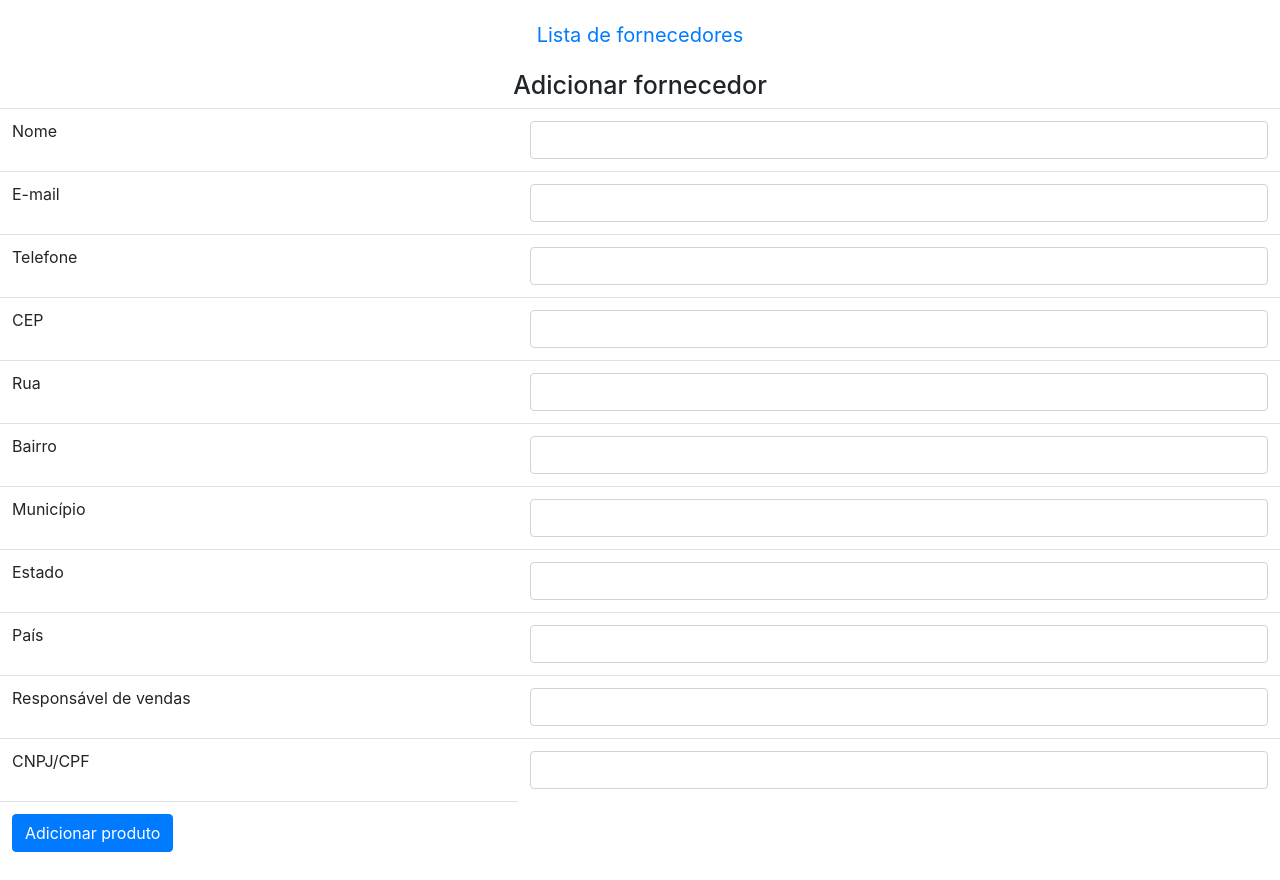
After one commit to MuriloDutra/Crud-PHP, a PHP site: page /formulario-adiciona.php in a window 1280 px wide. The commit adds this page. Run offline with PHP 8.4, Linux system fonts and the light colour scheme.

Commit message:
Funcao de adicionar fornecedor finalizada

```diff
--- a/css/detalhes.css
+++ b/css/detalhes.css
@@ -1,4 +1,4 @@
 .titulo{
-    text-align: left;
+    text-align: center;
     font-size:25px;
 }
--- a/css/index.css
+++ b/css/index.css
@@ -1,6 +1,7 @@
 h1{
     padding:15px;
 }
+
 button {
     background-color: Transparent;
     background-repeat:no-repeat;
@@ -9,3 +10,8 @@ button {
     overflow: hidden;
     outline:none;
 }
+
+#btnAdiciona{
+    padding-bottom:10px;
+    padding-left:10px;
+}
--- a/database/banco-fornecedor.php
+++ b/database/banco-fornecedor.php
@@ -39,7 +39,7 @@
     $responsavelVendas, $cnpj_cpf)
     {
         $query = "insert into FORNECEDOR (nome, email, telefone, CEP, rua, bairro, municipio, estado, pais, responsavelVendas, CNPJ_CPF)
-        values('{$nome}', '{$email}', {$telefone}, {$cep}, '{$rua}', '{$bairro}', '{$municipio}', {$estado}', '{$pais}', '{$responsavelVendas}', {$cnpj_cpf}";
+        values('{$nome}', '{$email}', {$telefone}, {$cep}, '{$rua}', '{$bairro}', '{$municipio}', '{$estado}', '{$pais}', '{$responsavelVendas}', {$cnpj_cpf});";
 
         return mysqli_query($connection, $query);
     }
--- /dev/null
+++ b/formulario-adiciona.php
@@ -0,0 +1,60 @@
+<?php include("database/banco-fornecedor.php");
+    include("database/connectionDatabase.php");
+    include("fixos/cabecalho.php");
+?>
+    <div>
+        <h1 class="titulo">Adicionar fornecedor</h1>
+        <form action="adiciona-fornecedor.php" method="post">
+            <table class="tabelaEdita table">
+                <tr>
+                    <td>Nome</td>
+                    <td><input class="form-control" type="text" name="nome"></td>
+                </tr>
+                <tr>
+                    <td>E-mail</td>
+                    <td><input class="form-control" type="text" name="email"></td>
+                </tr>
+                <tr>
+                    <td>Telefone</td>
+                    <td><input class="form-control" type="text" name="telefone"></td>
+                </tr>
+                <tr>
+                    <td>CEP</td>
+                    <td><input class="form-control" type="text" name="cep"></td>
+                </tr>
+                <tr>
+                    <td>Rua</td>
+                    <td><input class="form-control" type="text" name="rua"></td>
+                </tr>
+                <tr>
+                    <td>Bairro</td>
+                    <td><input class="form-control" type="text" name="bairro"></td>
+                </tr>
+                <tr>
+                    <td>Município</td>
+                    <td><input class="form-control" type="text" name="municipio"></td>
+                </tr>
+                <tr>
+                    <td>Estado</td>
+                    <td><input class="form-control" type="text" name="estado"></td>
+                </tr>
+                <tr>
+                    <td>País</td>
+                    <td><input class="form-control" type="text" name="pais"></td>
+                </tr>
+                <tr>
+                    <td>Responsável de vendas</td>
+                    <td><input class="form-control" type="text" name="responsavelVendas">
+                </td>
+                </tr>
+                <tr>
+                    <td>CNPJ/CPF</td>
+                    <td><input class="form-control" type="text" name="cnpj_cpf"></td>
+                </tr>
+                <tr>
+                    <td><input class="btn btn-primary" type="submit" value="Adicionar produto"></td>
+                </tr>
+            </table>
+        </form>
+    </div>
+<?php include("fixos/rodape.php");?>
```
Also changed, not shown: adiciona-fornecedor.php (added, +29 -0 lines), index.php (+5 -3 lines), css/bootstrap.css, formulario-detalhes.php (renamed from detalhes-fornecedor.php), formulario-edita.php (renamed from edita-fornecedor.php).
